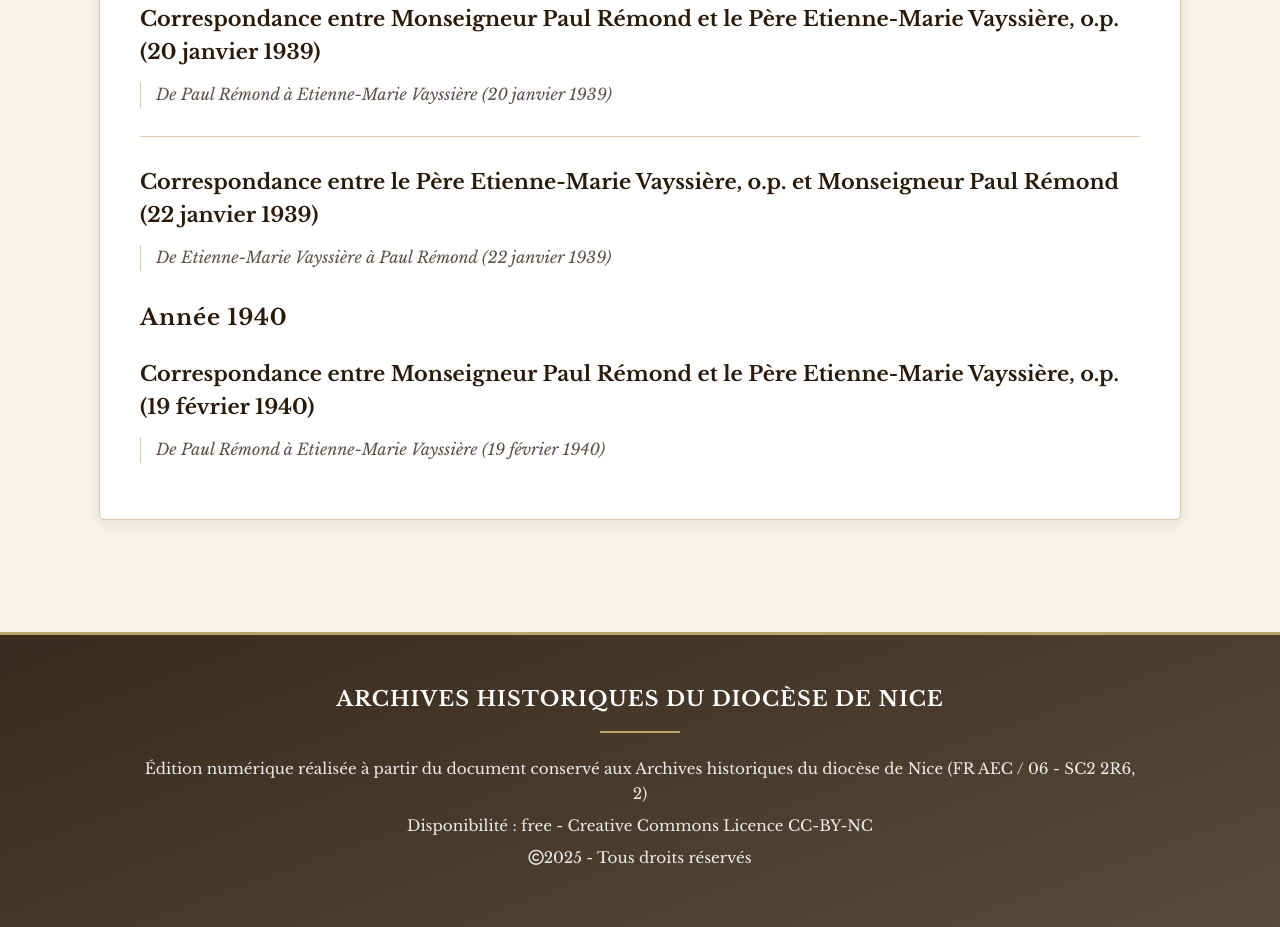
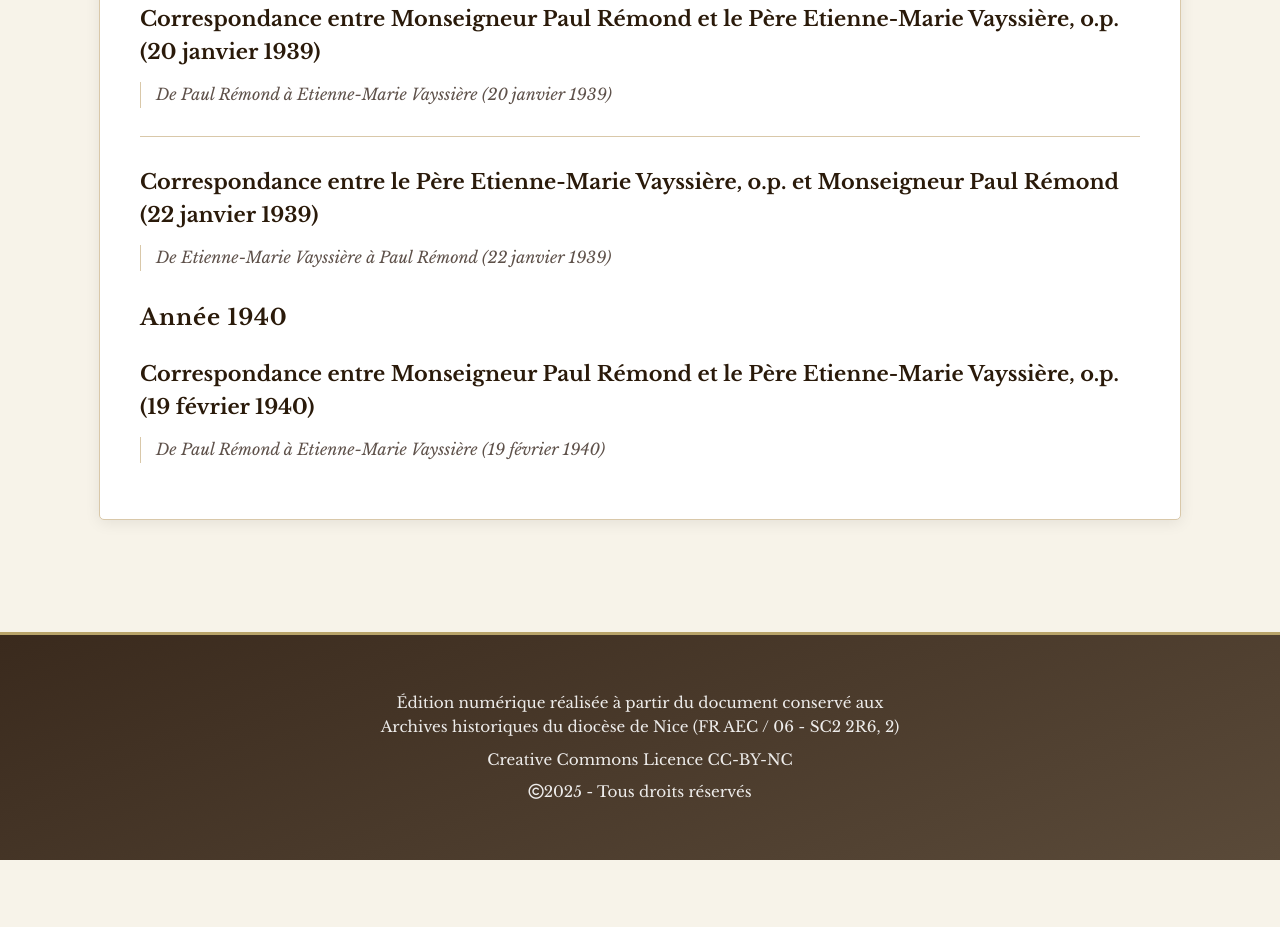
Before and after one commit to AmelieDogan/Edition_correspondance_Mgr_Paul_Remond, a plain HTML site: page output/index.html in a window 1280 px wide. Shown: the part 1277-2204 px from the top of the page. After the commit the page ends 2137 px from the top, so only its background shows below. Drawn offline with nearby package versions, Linux system fonts and the light colour scheme.

Commit message:
Modification du footer

```diff
--- a/correspondance_paul_remond.xml
+++ b/correspondance_paul_remond.xml
@@ -11,7 +11,7 @@
          </titleStmt>
          <publicationStmt>
             <authority>Amélie Dogan</authority>
-            <availability status="free">
+            <availability>
                <licence>Creative Commons Licence CC-BY-NC</licence>
             </availability>
          </publicationStmt>
--- a/output/index.html
+++ b/output/index.html
@@ -65,10 +65,8 @@
       </section>
       <footer>
          <div class="container">
-            <div class="footer-logo">Archives historiques du diocèse de Nice</div>
-            <p>Édition numérique réalisée à partir du document conservé aux Archives historiques
-               du diocèse de Nice (FR AEC / 06 - SC2 2R6, 2)</p>
-            <p>Disponibilité : free - Creative Commons Licence CC-BY-NC</p>
+            <p>Édition numérique réalisée à partir du document conservé aux<br>Archives historiques du diocèse de Nice (FR AEC / 06 - SC2 2R6, 2)</p>
+            <p>Creative Commons Licence CC-BY-NC</p>
             <p><i class="far fa-copyright"></i>2025 - Tous droits réservés</p>
          </div>
       </footer>
--- a/output/static/css/styles.css
+++ b/output/static/css/styles.css
@@ -656,25 +656,6 @@ footer p {
     position: relative;
 }
 
-.footer-logo {
-    font-size: 1.3rem;
-    font-weight: bold;
-    margin-bottom: 1.5rem;
-    opacity: 1;
-    letter-spacing: 1px;
-    text-transform: uppercase;
-    position: relative;
-}
-
-.footer-logo::after {
-    content: "";
-    display: block;
-    width: 80px;
-    height: 2px;
-    background-color: var(--accent-gold);
-    margin: 15px auto;
-}
-
 /* Animation pour les liens */
 @keyframes borderFade {
     0% { border-color: transparent; }
```
Also changed, not shown: output/index_lieux.html (+2 -4 lines), output/index_organisations.html (+2 -4 lines), output/index_personnes.html (+2 -4 lines), output/lettre_corresp_remond-vayssiere_1939-01-20.html (+2 -4 lines), output/lettre_corresp_remond-vayssiere_1940-02-19.html (+2 -4 lines), output/lettre_corresp_vayssiere-remond_1939-01-22.html (+2 -4 lines), 1 other file.
